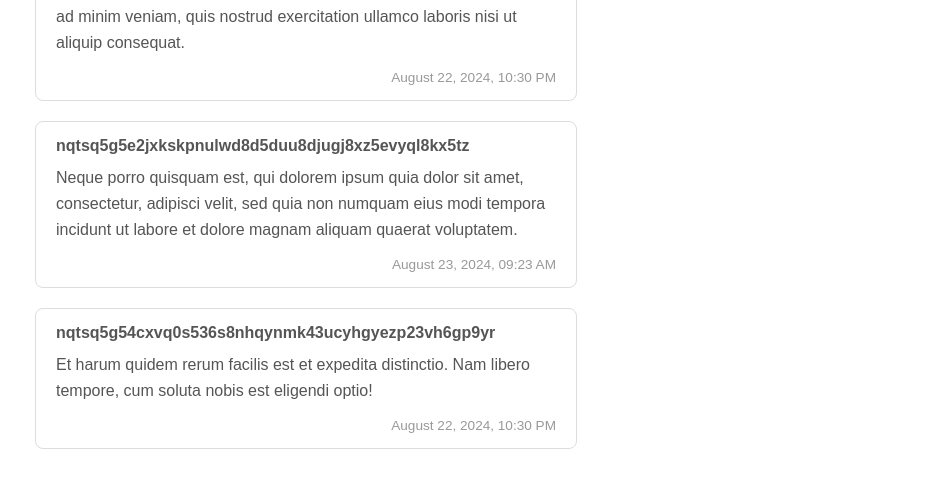
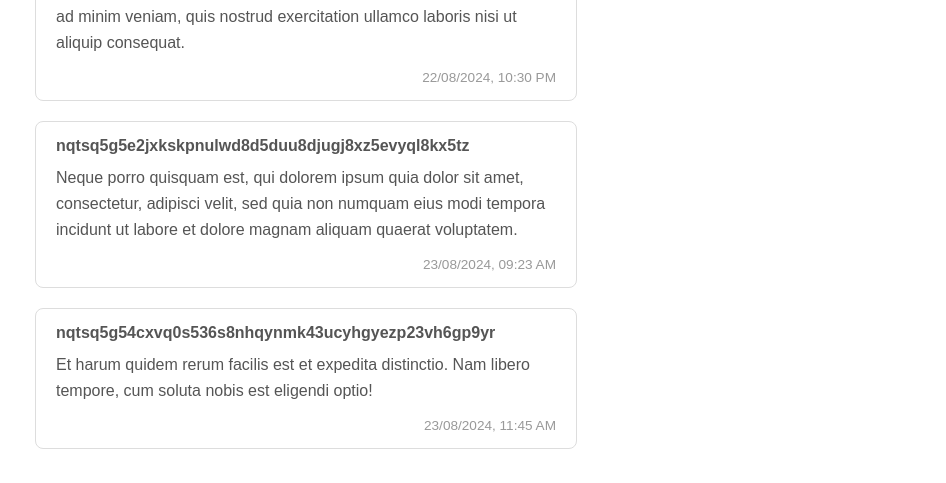
Before and after one commit to kittleik/nexchat, a Vue app: page / in a window 1280 px wide. Shown: the part 234-717 px from the top of the page, without its empty margins (334-1280 px from the left). Built offline with nearby package versions, Linux system fonts and the light colour scheme.

Commit message:
Minor frontend fixes

```diff
--- a/src/store.ts
+++ b/src/store.ts
@@ -4,16 +4,16 @@ export const posts = ref([
     {
         author: 'nqtsq5g54cxvq0s536s8nhqynmk43ucyhgyezp23vh6gp9yr',
         content: 'Lorem ipsum dolor sit amet, consectetur adipiscing elit, sed do eiusmod tempor incididunt ut labore et dolore magna aliqua. Ut enim ad minim veniam, quis nostrud exercitation ullamco laboris nisi ut aliquip consequat.',
-        timestamp: 'August 22, 2024, 10:30 PM',
+        timestamp: '22/08/2024, 10:30 PM',
     },
     {
         author: 'nqtsq5g5e2jxkskpnulwd8d5duu8djugj8xz5evyql8kx5tz',
         content: 'Neque porro quisquam est, qui dolorem ipsum quia dolor sit amet, consectetur, adipisci velit, sed quia non numquam eius modi tempora incidunt ut labore et dolore magnam aliquam quaerat voluptatem.',
-        timestamp: 'August 23, 2024, 09:23 AM',
+        timestamp: '23/08/2024, 09:23 AM',
     },
     {
         author: 'nqtsq5g54cxvq0s536s8nhqynmk43ucyhgyezp23vh6gp9yr',
         content: 'Et harum quidem rerum facilis est et expedita distinctio. Nam libero tempore, cum soluta nobis est eligendi optio!',
-        timestamp: 'August 22, 2024, 10:30 PM',
+        timestamp: '23/08/2024, 11:45 AM',
     },
 ]);
--- a/src/views/Profile.vue
+++ b/src/views/Profile.vue
@@ -68,7 +68,7 @@ h1 {
   border: 1px solid #ddd;
   border-radius: 8px;
   padding: 15px 20px;
-  max-width: 600px;
+  max-width: 500px;
   width: 100%;
   margin-bottom: 20px;
 }
```
